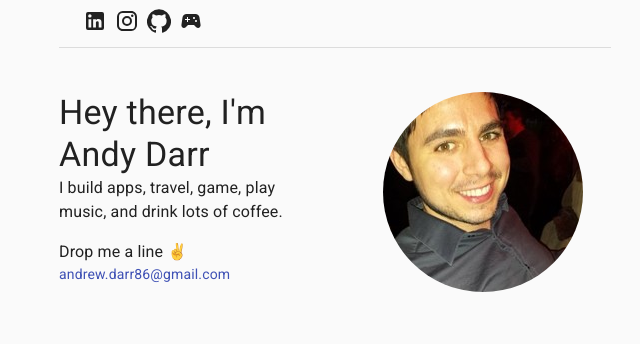
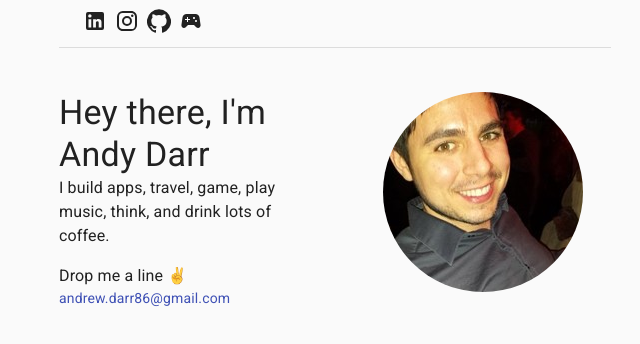
Before and after one commit to c4ndybar/my-site, a React (Create React App) app in the folder public/: page / in a window 1280 px wide. Shown: the top 344 px of the page, without its empty margins (305-945 px from the left). Built offline with nearby package versions, Linux system fonts and the light colour scheme.

Commit message:
updating description

```diff
--- a/public/src/App.js
+++ b/public/src/App.js
@@ -58,7 +58,7 @@ export default function App() {
           <Grid container spacing={5} className={classes.mainGrid}>
             <Grid item xs >
               <Typography variant="h4">Hey there, I'm Andy Darr</Typography>
-              <Typography variant="body1">I build apps, travel, game, play music, and drink lots of coffee.</Typography>
+              <Typography variant="body1">I build apps, travel, game, play music, think, and drink lots of coffee.</Typography>
               <Box component="div" mt={2}>
                 <Typography variant="body1">Drop me a line ✌️</Typography>
                   <div>
```
